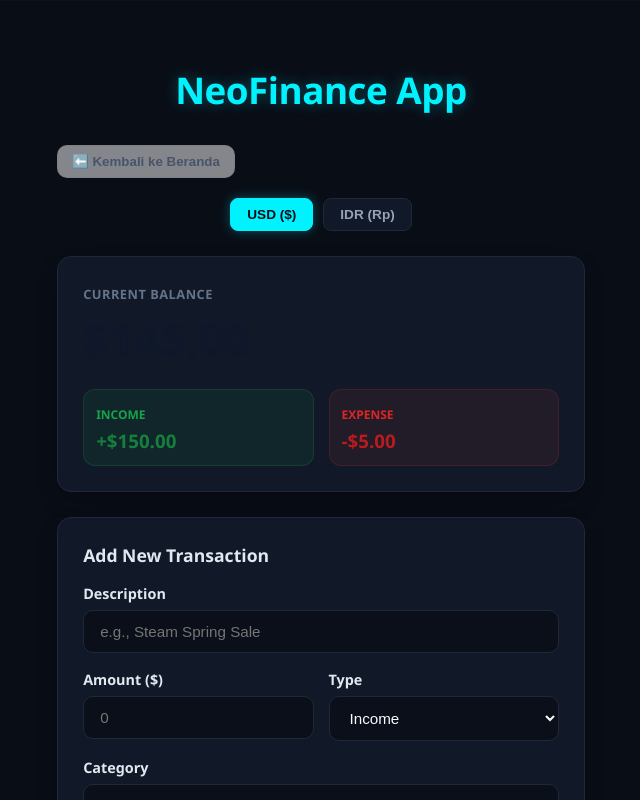
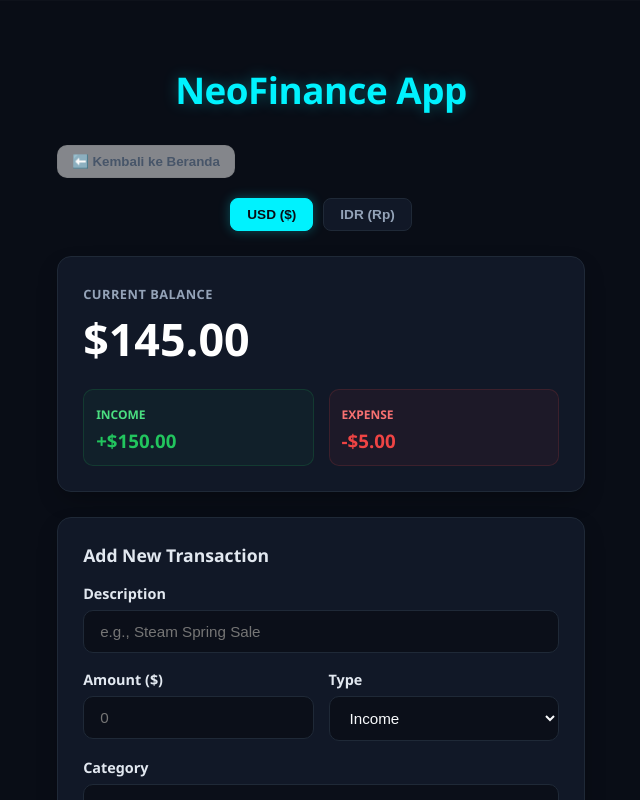
Before and after one commit to Alvinfaizt/personal-finance-dashboard, a React (Vite) app: page /dashboard in a window 1280 px wide. Shown: the top 800 px of the page, without its empty margins (319-959 px from the left). Built offline with nearby package versions, Linux system fonts and the light colour scheme.

Commit message:
Refactor: update styles in BalanceBox component for improved aesthetics and consistency

```diff
--- a/src/components/BalanceBox.jsx
+++ b/src/components/BalanceBox.jsx
@@ -7,23 +7,23 @@ function BalanceBox({ transactions, formatMoney }) {
   return (
     <div className={isDeficit ? "neo-box-danger" : "neo-box"} style={{ display: 'flex', flexDirection: 'column', gap: '20px' }}>
       <div>
-        <span style={{ fontSize: '0.8rem', fontWeight: 700, color: '#64748b', letterSpacing: '0.5px', textTransform: 'uppercase' }}>
+        <span style={{ fontSize: '0.8rem', fontWeight: 700, color: '#94a3b8', letterSpacing: '0.5px', textTransform: 'uppercase' }}>
           {isDeficit ? "⚠️ System Deficit" : "Current Balance"}
         </span>
-        <h1 style={{ margin: '4px 0 0 0', fontSize: '2.8rem', fontWeight: 800, color: '#0f172a' }}>
+        <h1 style={{ margin: '4px 0 0 0', fontSize: '2.8rem', fontWeight: 800, color: '#ffffff' }}>
           {formatMoney(balance)}
         </h1>
       </div>
 
       <div style={{ display: 'flex', justifyContent: 'space-between', gap: '15px' }}>
-        <div style={{ flex: 1, backgroundColor: 'rgba(34, 197, 94, 0.08)', border: '1px solid rgba(34, 197, 94, 0.15)', padding: '12px', borderRadius: '12px' }}>
-          <span style={{ fontSize: '0.75rem', fontWeight: 700, color: '#16a34a' }}>INCOME</span>
-          <h3 style={{ margin: '4px 0 0 0', fontWeight: 700, color: '#15803d' }}>+{formatMoney(income)}</h3>
+        <div style={{ flex: 1, backgroundColor: 'rgba(34, 197, 94, 0.05)', border: '1px solid rgba(34, 197, 94, 0.15)', padding: '12px', borderRadius: '10px' }}>
+          <span style={{ fontSize: '0.75rem', fontWeight: 700, color: '#4ade80' }}>INCOME</span>
+          <h3 style={{ margin: '4px 0 0 0', fontWeight: 700, color: '#22c55e' }}>+{formatMoney(income)}</h3>
         </div>
 
-        <div style={{ flex: 1, backgroundColor: 'rgba(239, 68, 68, 0.08)', border: '1px solid rgba(239, 68, 68, 0.15)', padding: '12px', borderRadius: '12px' }}>
-          <span style={{ fontSize: '0.75rem', fontWeight: 700, color: '#dc2626' }}>EXPENSE</span>
-          <h3 style={{ margin: '4px 0 0 0', fontWeight: 700, color: '#b91c1c' }}>-{formatMoney(expense)}</h3>
+        <div style={{ flex: 1, backgroundColor: 'rgba(239, 68, 68, 0.05)', border: '1px solid rgba(239, 68, 68, 0.15)', padding: '12px', borderRadius: '10px' }}>
+          <span style={{ fontSize: '0.75rem', fontWeight: 700, color: '#f87171' }}>EXPENSE</span>
+          <h3 style={{ margin: '4px 0 0 0', fontWeight: 700, color: '#ef4444' }}>-{formatMoney(expense)}</h3>
         </div>
       </div>
     </div>
```
